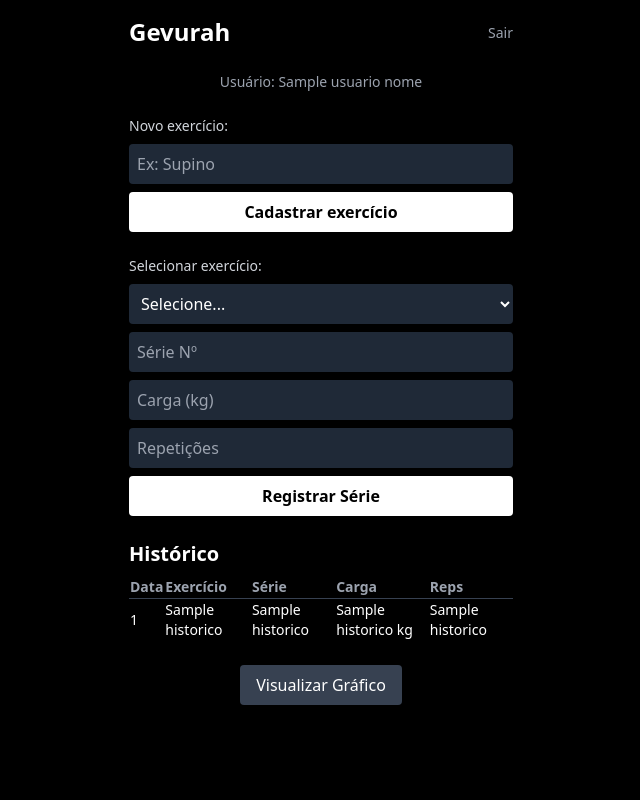
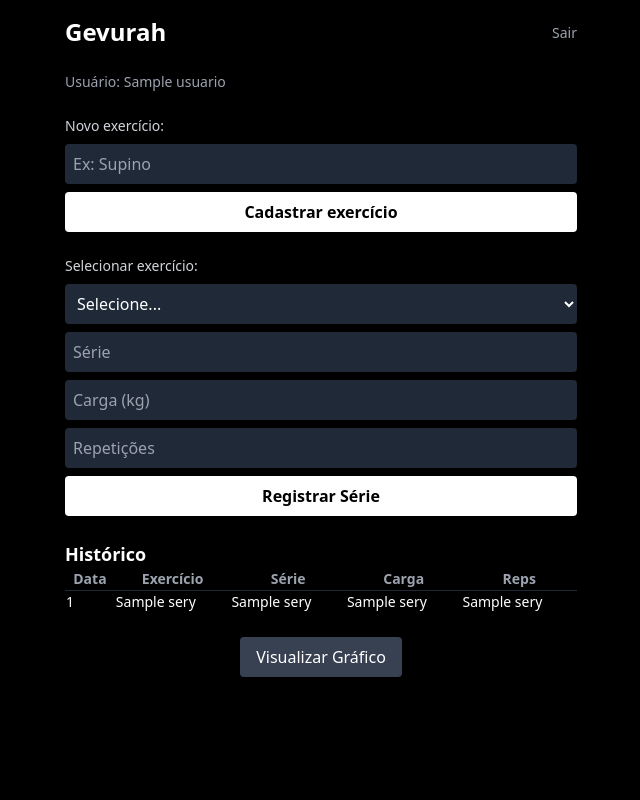
Before and after one commit to pedrocamposlive/Gevurah, a Flask app: template templates/index.html in a window 1280 px wide. Shown: the whole page, without its empty margins (319-959 px from the left). Run offline with Flask 3, Linux system fonts and the light colour scheme; the template is opened without the code that fills it: most values are stand-ins (such as "Sample title", 1, 10 or a date in 2020); some libraries are stand-ins or nearby versions.

Commit message:
Update index.html

```diff
--- a/templates/index.html
+++ b/templates/index.html
@@ -1,21 +1,14 @@
 <!DOCTYPE html>
 <html lang="pt-br">
 <head>
-  <meta charset="UTF-8" />
-  <meta name="viewport" content="width=device-width, initial-scale=1.0" />
-  <title>Gevurah - Treino</title>
+  <meta charset="UTF-8">
+  <meta name="viewport" content="width=device-width, initial-scale=1.0">
+  <title>Gevurah</title>
   <script src="https://cdn.tailwindcss.com"></script>
-  <link rel="manifest" href="{{ url_for('static', filename='manifest.json') }}">
-  <meta name="theme-color" content="#000000" />
-  <script>
-    if ('serviceWorker' in navigator) {
-      navigator.serviceWorker.register("{{ url_for('static', filename='service-worker.js') }}");
-    }
-  </script>
+  <script src="https://cdn.jsdelivr.net/npm/chart.js"></script>
 </head>
-<body class="bg-black text-white font-sans flex flex-col items-center min-h-screen p-4">
-  <div class="w-full max-w-sm space-y-6">
-
+<body class="bg-black text-white font-sans min-h-screen p-4">
+  <div class="max-w-lg mx-auto space-y-6">
     <div class="flex justify-between items-center">
       <h1 class="text-2xl font-bold">Gevurah</h1>
       <form action="/logout" method="get">
@@ -23,36 +16,31 @@
       </form>
     </div>
 
-    <p class="text-sm text-gray-400 text-center">Usuário: <span class="font-medium">{{ usuario_nome }}</span></p>
+    <p class="text-sm text-gray-400">Usuário: <span class="font-medium">{{ usuario }}</span></p>
 
-    <!-- Cadastro de exercício -->
     <form action="/adicionar_exercicio" method="POST" class="flex flex-col gap-2">
       <label class="text-sm text-gray-300">Novo exercício:</label>
-      <input type="text" name="novo_exercicio" required placeholder="Ex: Supino" class="bg-gray-800 p-2 rounded" />
-      <button type="submit" class="bg-white text-black font-semibold py-2 rounded">Cadastrar exercício</button>
+      <input type="text" name="novo_exercicio" placeholder="Ex: Supino" class="bg-gray-800 p-2 rounded">
+      <button class="bg-white text-black py-2 font-bold rounded">Cadastrar exercício</button>
     </form>
 
-    <!-- Registro de série -->
     <form action="/adicionar" method="POST" class="flex flex-col gap-2">
       <label class="text-sm text-gray-300">Selecionar exercício:</label>
-      <select name="exercicio_id" required class="bg-gray-800 p-2 rounded">
+      <select name="exercicio_id" class="bg-gray-800 p-2 rounded">
         <option value="">Selecione...</option>
         {% for ex in exercicios %}
-        <option value="{{ ex[0] }}">{{ ex[1] }}</option>
+        <option value="{{ ex["id"] }}">{{ ex["nome"] }}</option>
         {% endfor %}
       </select>
-
-      <input type="number" name="serie" placeholder="Série Nº" required class="bg-gray-800 p-2 rounded" />
-      <input type="number" step="0.1" name="carga" placeholder="Carga (kg)" required class="bg-gray-800 p-2 rounded" />
-      <input type="number" name="reps" placeholder="Repetições" required class="bg-gray-800 p-2 rounded" />
-
-      <button type="submit" class="bg-white text-black font-bold py-2 rounded">Registrar Série</button>
+      <input type="number" name="serie" placeholder="Série" class="bg-gray-800 p-2 rounded">
+      <input type="number" name="carga" placeholder="Carga (kg)" class="bg-gray-800 p-2 rounded">
+      <input type="number" name="reps" placeholder="Repetições" class="bg-gray-800 p-2 rounded">
+      <button class="bg-white text-black py-2 font-bold rounded">Registrar Série</button>
     </form>
 
-    <!-- Histórico -->
     <div>
-      <h2 class="text-xl font-semibold mb-2 mt-4">Histórico</h2>
-      <table class="w-full text-sm text-left">
+      <h2 class="text-lg font-semibold mt-4">Histórico</h2>
+      <table class="w-full text-sm">
         <thead class="text-gray-400">
           <tr>
             <th>Data</th>
@@ -63,12 +51,12 @@
           </tr>
         </thead>
         <tbody>
-          {% for s in historico %}
-          <tr class="border-t border-gray-700">
+          {% for s in series %}
+          <tr class="border-t border-gray-800">
             <td>{{ s[0] }}</td>
             <td>{{ s[1] }}</td>
             <td>{{ s[2] }}</td>
-            <td>{{ s[3] }} kg</td>
+            <td>{{ s[3] }}</td>
             <td>{{ s[4] }}</td>
           </tr>
           {% endfor %}
@@ -76,19 +64,16 @@
       </table>
     </div>
 
-    <!-- Gráfico -->
     <div class="text-center mt-4">
       <button onclick="mostrarGrafico()" class="bg-gray-700 px-4 py-2 rounded">Visualizar Gráfico</button>
     </div>
 
     <div id="grafico-container" class="mt-4 hidden">
-      <h2 class="text-xl font-semibold mb-2">Progresso por Exercício</h2>
-      <canvas id="graficoProgresso" height="250" class="bg-white rounded-md w-full"></canvas>
+      <h2 class="text-lg font-semibold mb-2">Progresso</h2>
+      <canvas id="graficoProgresso" class="bg-white rounded w-full"></canvas>
     </div>
   </div>
 
-  <!-- Chart.js -->
-  <script src="https://cdn.jsdelivr.net/npm/chart.js"></script>
   <script>
     let graficoRenderizado = false;
 
@@ -98,10 +83,10 @@
 
       if (graficoRenderizado) return;
 
-      fetch('/dados')
+      fetch("/dados")
         .then(res => res.json())
         .then(data => {
-          const ctx = document.getElementById('graficoProgresso').getContext('2d');
+          const ctx = document.getElementById("graficoProgresso").getContext("2d");
           const datasets = [];
 
           for (let nome in data) {
```
